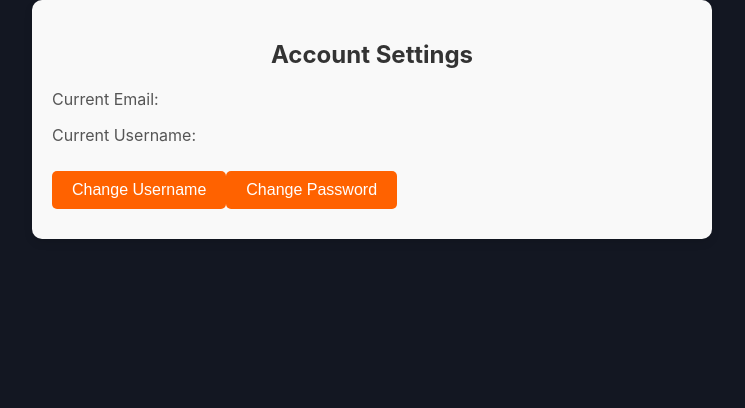
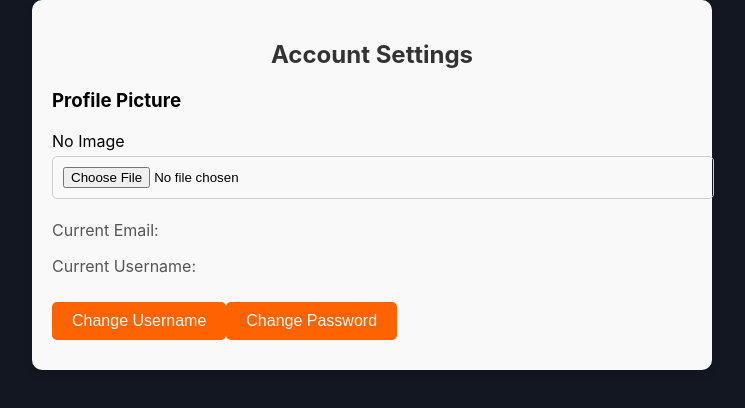
Before and after one commit to jjalcantara1/portfolio-builder, a React (Create React App) app: page /account in a window 1280 px wide. Shown: the top 408 px of the page, without its empty margins (268-1013 px from the left). Built offline with nearby package versions, Linux system fonts and the light colour scheme; no server answers; the database is empty; sample sign-in values are in the browser's storage; a small style sheet from the web is missing.

Commit message:
dp sa accpage

```diff
--- a/src/screens/AccountPage.jsx
+++ b/src/screens/AccountPage.jsx
@@ -1,8 +1,10 @@
 import React, { useState, useEffect } from 'react';
 import { auth } from '../firebase'; // Adjust the path to your firebase.js file
 import { getFirestore, doc, getDoc, updateDoc } from 'firebase/firestore';
+import { getStorage, ref, uploadString, getDownloadURL } from 'firebase/storage';
 import { reauthenticateWithCredential, EmailAuthProvider, updateEmail, sendEmailVerification, updatePassword } from 'firebase/auth';
 import '../css/AccountPage.css';
+
 const AccountPage = () => {
   const [currentEmail, setCurrentEmail] = useState('');
   const [currentUsername, setCurrentUsername] = useState('');
@@ -11,19 +13,24 @@ const AccountPage = () => {
   const [newPassword, setNewPassword] = useState('');
   const [oldPassword, setOldPassword] = useState('');
   const [fieldVisible, setFieldVisible] = useState('');
+  const [profilePicture, setProfilePicture] = useState(null); // State for selected profile picture
+  const [profilePictureUrl, setProfilePictureUrl] = useState(''); // State for profile picture URL
   const [verificationStatus, setVerificationStatus] = useState(''); // Track verification status
+
+  const db = getFirestore();
+  const storage = getStorage();
 
   useEffect(() => {
     const fetchProfileData = async () => {
       const user = auth.currentUser;
       if (user) {
-        const db = getFirestore();
         const docRef = doc(db, 'users', user.uid);
         const docSnap = await getDoc(docRef);
         if (docSnap.exists()) {
           const data = docSnap.data();
           setCurrentEmail(user.email);
           setCurrentUsername(data.username || '');
+          setProfilePictureUrl(data.profilePictureUrl || ''); // Set the profile picture URL
         } else {
           console.log('No such document!');
         }
@@ -31,7 +38,38 @@ const AccountPage = () => {
     };
 
     fetchProfileData();
-  }, []);
+  }, [db]);
+
+  const handleImageChange = (e) => {
+    const file = e.target.files[0];
+    if (file) {
+      const reader = new FileReader();
+      reader.onloadend = () => {
+        setProfilePicture(reader.result); // Store the data URL of the selected image
+      };
+      reader.readAsDataURL(file); // Convert the file to a data URL
+    }
+  };
+
+  const handleSaveProfilePicture = async () => {
+    const user = auth.currentUser;
+    if (!user || !profilePicture) return;
+
+    try {
+      const storageRef = ref(storage, `profilePictures/${user.uid}`);
+      await uploadString(storageRef, profilePicture, 'data_url');
+      const url = await getDownloadURL(storageRef);
+
+      const docRef = doc(db, 'users', user.uid);
+      await updateDoc(docRef, { profilePictureUrl: url });
+
+      setProfilePictureUrl(url);
+      alert('Profile picture updated successfully!');
+    } catch (error) {
+      console.error('Error updating profile picture:', error);
+      alert('Error updating profile picture. Please try again.');
+    }
+  };
 
   const handleVerifyEmail = async () => {
     const user = auth.currentUser;
@@ -44,16 +82,11 @@ const AccountPage = () => {
 
   const handleUpdateEmail = async () => {
     const user = auth.currentUser;
-
     const credential = EmailAuthProvider.credential(currentEmail, oldPassword);
     try {
       await reauthenticateWithCredential(user, credential);
-
-      // Update the email in Firebase Auth
       await updateEmail(user, newEmail);
       alert('Email updated successfully. A verification email has been sent to your new email address.');
-
-      // Send verification email to the new email
       handleVerifyEmail(); // Send verification email immediately after updating
     } catch (error) {
       console.error('Error updating email:', error);
@@ -63,7 +96,6 @@ const AccountPage = () => {
 
   const handleUpdatePassword = async () => {
     const user = auth.currentUser;
-
     if (newPassword === oldPassword) {
       alert('New password cannot be the same as the old password.');
       return;
@@ -83,7 +115,6 @@ const AccountPage = () => {
   const handleUpdateUsername = async () => {
     const user = auth.currentUser;
     try {
-      const db = getFirestore();
       const docRef = doc(db, 'users', user.uid);
       await updateDoc(docRef, { username: newUsername });
       alert('Username updated successfully!');
@@ -100,11 +131,23 @@ const AccountPage = () => {
   return (
     <div className="account-settings">
       <h2>Account Settings</h2>
+      <div className="profile-picture-section">
+        <h3>Profile Picture</h3>
+        <div className="profile-picture-container">
+          {profilePictureUrl ? (
+            <img src={profilePictureUrl} alt="Profile" className="profile-image" />
+          ) : (
+            <div className="image-placeholder">No Image</div>
+          )}
+        </div>
+        <input type="file" accept="image/*" onChange={handleImageChange} />
+        {profilePicture && (
+          <button onClick={handleSaveProfilePicture}>Save Profile Picture</button>
+        )}
+      </div>
 
       <p>Current Email: {currentEmail}</p>
       <p>Current Username: {currentUsername}</p>
-
-
 
       <button onClick={() => toggleField('username')}>Change Username</button>
       {fieldVisible === 'username' && (
```
